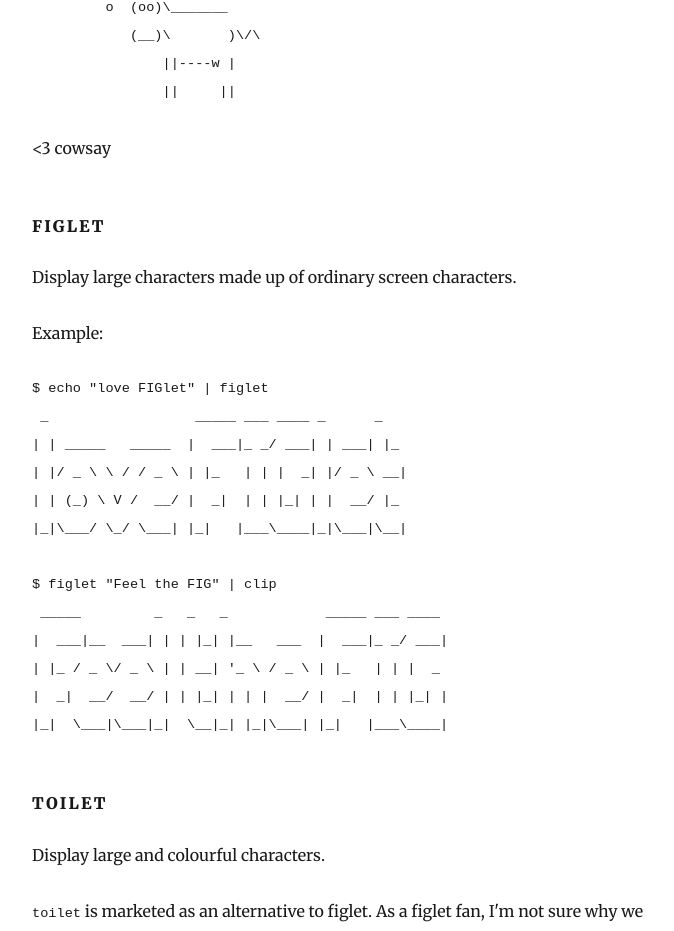
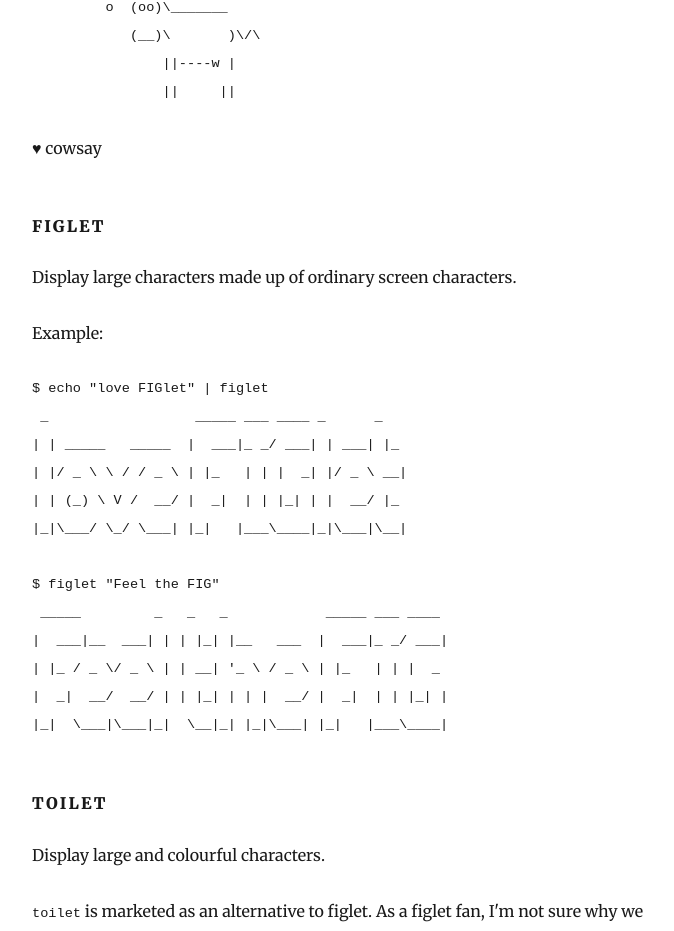
Before and after one commit to colbertz2/web-blog, a Gatsby site: page /terminal-tools/terminal-tools/ in a window 1280 px wide. Shown: the part 7113-8044 px from the top of the page, without its empty margins (293-967 px from the left). Built offline with nearby package versions, Linux system fonts and the light colour scheme; Gatsby itself is replaced by a stand-in of ours; some packages are replaced by stand-ins of ours; code samples lack their colours.

Commit message:
Correct figlet example, replace <3

````diff
--- a/content/blog/terminal-tools/terminal-tools.md
+++ b/content/blog/terminal-tools/terminal-tools.md
@@ -261,7 +261,7 @@
                 ||     ||
 ```
 
-<3 cowsay
+&#x2665; cowsay
 
 #### figlet
 
@@ -277,7 +277,7 @@
 | | (_) \ V /  __/ |  _|  | | |_| | |  __/ |_
 |_|\___/ \_/ \___| |_|   |___\____|_|\___|\__|
 
-$ figlet "Feel the FIG" | clip
+$ figlet "Feel the FIG"
  _____         _   _   _            _____ ___ ____
 |  ___|__  ___| | | |_| |__   ___  |  ___|_ _/ ___|
 | |_ / _ \/ _ \ | | __| '_ \ / _ \ | |_   | | |  _
````
